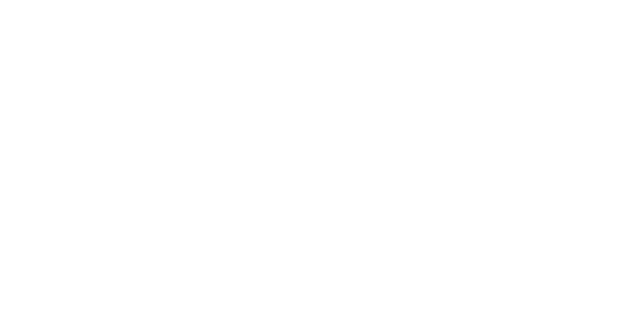
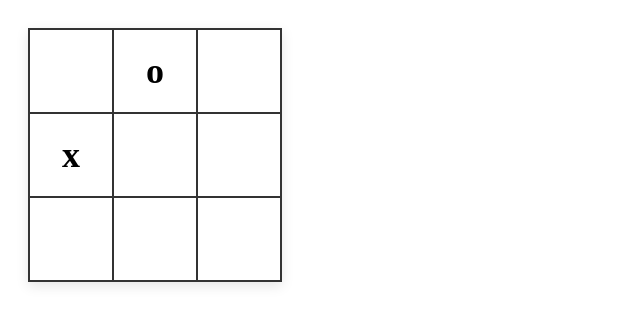
Before and after one commit to XbatzoX/tic-tac-toe-prompt-engineering, a plain HTML site: page index.html in a window 1280 px wide. Shown: the whole page, without its empty margins (0-640 px from the left). Drawn offline with Linux system fonts and the light colour scheme.

Commit message:
added render function

```diff
--- a/index.html
+++ b/index.html
@@ -6,8 +6,8 @@
     <link rel="stylesheet" href="style.css">
     <title>Tic Tac Toe</title>
 </head>
-<body>
-
+<body onload="init()">
+    <div id="content"></div>
 
     <script src="/script.js"></script>
 </body>
--- a/script.js
+++ b/script.js
@@ -0,0 +1,40 @@
+let fields = [
+    null,
+    'circle',
+    null,
+    'cross',
+    null,
+    null,
+    null,
+    null,
+    null
+];
+
+function init(){
+    render();
+}
+
+function render() {
+    const container = document.getElementById('content');
+    let html = '<table class="tictactoe">';
+
+    for (let i = 0; i < 3; i++) {
+        html += '<tr>';
+        for (let j = 0; j < 3; j++) {
+            const index = i * 3 + j;
+            let symbol = '';
+
+            if (fields[index] === 'circle') {
+                symbol = 'o';
+            } else if (fields[index] === 'cross') {
+                symbol = 'x';
+            }
+
+            html += `<td>${symbol}</td>`;
+        }
+        html += '</tr>';
+    }
+
+    html += '</table>';
+    container.innerHTML = html;
+}
--- a/style.css
+++ b/style.css
@@ -0,0 +1,33 @@
+#content {
+    display: inline-block;
+    margin: 20px;
+}
+
+/* Tabelle als Spielfeld */
+.tictactoe {
+    border-collapse: collapse;
+    margin: auto;
+    box-shadow: 0 4px 12px rgba(0,0,0,0.1);
+}
+
+/* Jede Zelle */
+.tictactoe td {
+    width: 80px;
+    height: 80px;
+    text-align: center;
+    vertical-align: middle;
+    font-size: 36px;
+    font-weight: bold;
+    border: 2px solid #333;
+    cursor: default;
+    user-select: none;
+}
+
+/* Farben für Symbole */
+.circle {
+    color: #1e88e5; /* Blau */
+}
+
+.cross {
+    color: #d32f2f; /* Rot */
+}
```
